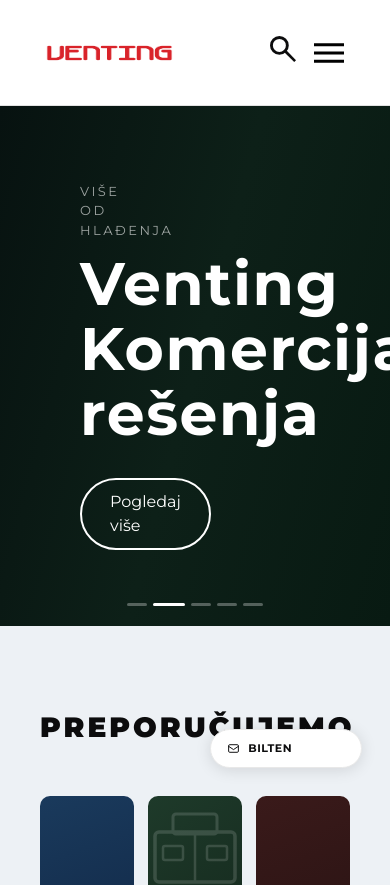
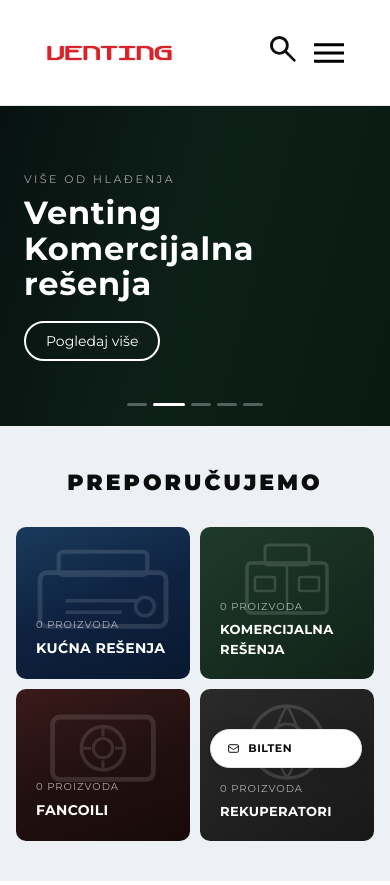
Before and after one commit to fatherofweb/Venting, a Next.js app: page / in a window 390 px wide. Shown: the top 885 px of the page. Built offline with nearby package versions, Linux system fonts and the light colour scheme.

Commit message:
Mobile-optimize hero slider and category grid on homepage

```diff
--- a/app/globals.css
+++ b/app/globals.css
@@ -39,6 +39,14 @@
     font-family: inherit;
   }
 }
+
+/* ── Hero section responsive height ── */
+.hero-section { height: 320px; }
+@media (min-width: 640px) { .hero-section { height: 520px; } }
+
+/* ── WeRecommend grid responsive row heights ── */
+.wr-grid { grid-template-rows: 152px 152px; }
+@media (min-width: 640px) { .wr-grid { grid-template-rows: 248px 248px; } }
 
 /* ── Hero slide backgrounds (gradient-heavy, not expressible as static Tailwind classes) ── */
 .slide-bg-1 { background: linear-gradient(105deg, #06090f 0%, #0b1424 45%, #101c35 100%); }
--- a/components/HeroSlider.tsx
+++ b/components/HeroSlider.tsx
@@ -135,8 +135,7 @@ export default function HeroSlider() {
 
   return (
     <section
-      className="relative overflow-hidden bg-[#0a0c10]"
-      style={{ height: '520px' }}
+      className="relative overflow-hidden bg-[#0a0c10] hero-section"
       aria-label="Featured products"
       onMouseEnter={stopAuto}
       onMouseLeave={startAuto}
@@ -151,18 +150,18 @@ export default function HeroSlider() {
           const slide = t.heroSlides[i]
           return (
             <div key={cfg.visual} className={`slide flex items-center ${cfg.bgClass}`} role="listitem">
-              <div className="relative z-10 px-20 max-w-[52%]">
-                <p className="font-sans text-[13px] font-medium uppercase tracking-[2.5px] mb-3" style={{ color: 'rgba(255,255,255,0.6)' }}>
+              <div className="relative z-10 px-6 sm:px-20 max-w-full sm:max-w-[52%]">
+                <p className="font-sans text-[11px] sm:text-[13px] font-medium uppercase tracking-[2.5px] mb-2 sm:mb-3" style={{ color: 'rgba(255,255,255,0.6)' }}>
                   {slide.eyebrow}
                 </p>
-                <h2 className="font-display text-[60px] font-bold leading-[1.08] mb-8 text-white tracking-wide">
+                <h2 className="font-display text-[32px] sm:text-[60px] font-bold leading-[1.1] sm:leading-[1.08] mb-5 sm:mb-8 text-white tracking-wide">
                   {slide.title.map((line, j) => <span key={j} className="block">{line}</span>)}
                 </h2>
-                <a href="#" className="inline-flex items-center font-sans text-base font-medium rounded-pill px-7 py-2.5 border-2 border-white text-white bg-transparent transition-colors duration-200 hover:bg-white hover:text-brand-text">
+                <a href="#" className="inline-flex items-center font-sans text-sm sm:text-base font-medium rounded-pill px-5 sm:px-7 py-2 sm:py-2.5 border-2 border-white text-white bg-transparent transition-colors duration-200 hover:bg-white hover:text-brand-text">
                   {t.heroCta}
                 </a>
               </div>
-              <div className="absolute right-[72px] top-1/2 -translate-y-1/2 w-[44%] max-w-[520px]">
+              <div className="hidden sm:block absolute right-[72px] top-1/2 -translate-y-1/2 w-[44%] max-w-[520px]">
                 {VISUALS[cfg.visual]}
               </div>
             </div>
--- a/components/WeRecommend.tsx
+++ b/components/WeRecommend.tsx
@@ -21,18 +21,18 @@ export default function WeRecommend({ categoryStats }: Props) {
   const cats = categoryStats.slice(0, 4)
 
   return (
-    <section className="py-20 bg-brand-section">
-      <div className="max-w-site mx-auto px-10">
-        <h2 className="font-sans text-[28px] font-black uppercase tracking-heading text-brand-text text-center mb-12">
+    <section className="py-10 sm:py-20 bg-brand-section">
+      <div className="max-w-site mx-auto px-4 sm:px-10">
+        <h2 className="font-sans text-[22px] sm:text-[28px] font-black uppercase tracking-heading text-brand-text text-center mb-7 sm:mb-12">
           {t.weRecommend}
         </h2>
 
-        <div className="grid grid-cols-3 gap-3.5" style={{ gridTemplateRows: '248px 248px' }}>
+        <div className="grid grid-cols-2 sm:grid-cols-3 gap-2.5 sm:gap-3.5 wr-grid">
 
-          {/* Col 1 — tall, spans 2 rows: Kućna rešenja */}
+          {/* Col 1 — tall, spans 2 rows on desktop: Kućna rešenja */}
           <a
             href={`/shop?tab=${cats[0]?.tab ?? 0}`}
-            className="col-start-1 row-start-1 row-span-2 rounded-[10px] overflow-hidden cursor-pointer transition-all duration-300 hover:-translate-y-0.5 hover:shadow-[0_12px_36px_rgba(0,0,0,0.18)]"
+            className="sm:col-start-1 sm:row-start-1 sm:row-span-2 rounded-[10px] overflow-hidden cursor-pointer transition-all duration-300 hover:-translate-y-0.5 hover:shadow-[0_12px_36px_rgba(0,0,0,0.18)]"
             style={{ textDecoration: 'none', background: CATEGORY_STYLES[0].gradient, position: 'relative', display: 'flex', flexDirection: 'column', justifyContent: 'flex-end' }}
           >
             {/* AC unit illustration */}
@@ -53,10 +53,10 @@ export default function WeRecommend({ categoryStats }: Props) {
             </div>
           </a>
 
-          {/* Col 2, Row 1: Komercijalna rešenja */}
+          {/* Col 2, Row 1 on desktop: Komercijalna rešenja */}
           <a
             href={`/shop?tab=${cats[1]?.tab ?? 1}`}
-            className="col-start-2 row-start-1 rounded-[10px] overflow-hidden cursor-pointer transition-all duration-300 hover:-translate-y-0.5 hover:shadow-[0_12px_36px_rgba(0,0,0,0.18)]"
+            className="sm:col-start-2 sm:row-start-1 rounded-[10px] overflow-hidden cursor-pointer transition-all duration-300 hover:-translate-y-0.5 hover:shadow-[0_12px_36px_rgba(0,0,0,0.18)]"
             style={{ textDecoration: 'none', background: CATEGORY_STYLES[1].gradient, position: 'relative', display: 'flex', flexDirection: 'column', justifyContent: 'flex-end' }}
           >
             {/* Building illustration */}
@@ -77,10 +77,10 @@ export default function WeRecommend({ categoryStats }: Props) {
             </div>
           </a>
 
-          {/* Col 3 — tall, spans 2 rows: Fancoili */}
+          {/* Col 3 — tall, spans 2 rows on desktop: Fancoili */}
           <a
             href={`/shop?tab=${cats[3]?.tab ?? 3}`}
-            className="col-start-3 row-start-1 row-span-2 rounded-[10px] overflow-hidden cursor-pointer transition-all duration-300 hover:-translate-y-0.5 hover:shadow-[0_12px_36px_rgba(0,0,0,0.18)]"
+            className="sm:col-start-3 sm:row-start-1 sm:row-span-2 rounded-[10px] overflow-hidden cursor-pointer transition-all duration-300 hover:-translate-y-0.5 hover:shadow-[0_12px_36px_rgba(0,0,0,0.18)]"
             style={{ textDecoration: 'none', background: CATEGORY_STYLES[3].gradient, position: 'relative', display: 'flex', flexDirection: 'column', justifyContent: 'flex-end' }}
           >
             {/* Fan coil / radiator illustration */}
@@ -103,10 +103,10 @@ export default function WeRecommend({ categoryStats }: Props) {
             </div>
           </a>
 
-          {/* Col 2, Row 2: Rekuperatori */}
+          {/* Col 2, Row 2 on desktop: Rekuperatori */}
           <a
             href={`/shop?tab=${cats[2]?.tab ?? 2}`}
-            className="col-start-2 row-start-2 rounded-[10px] overflow-hidden cursor-pointer transition-all duration-300 hover:-translate-y-0.5 hover:shadow-[0_12px_36px_rgba(0,0,0,0.18)]"
+            className="sm:col-start-2 sm:row-start-2 rounded-[10px] overflow-hidden cursor-pointer transition-all duration-300 hover:-translate-y-0.5 hover:shadow-[0_12px_36px_rgba(0,0,0,0.18)]"
             style={{ textDecoration: 'none', background: CATEGORY_STYLES[2].gradient, position: 'relative', display: 'flex', flexDirection: 'column', justifyContent: 'flex-end' }}
           >
             {/* Air circulation illustration */}
```
